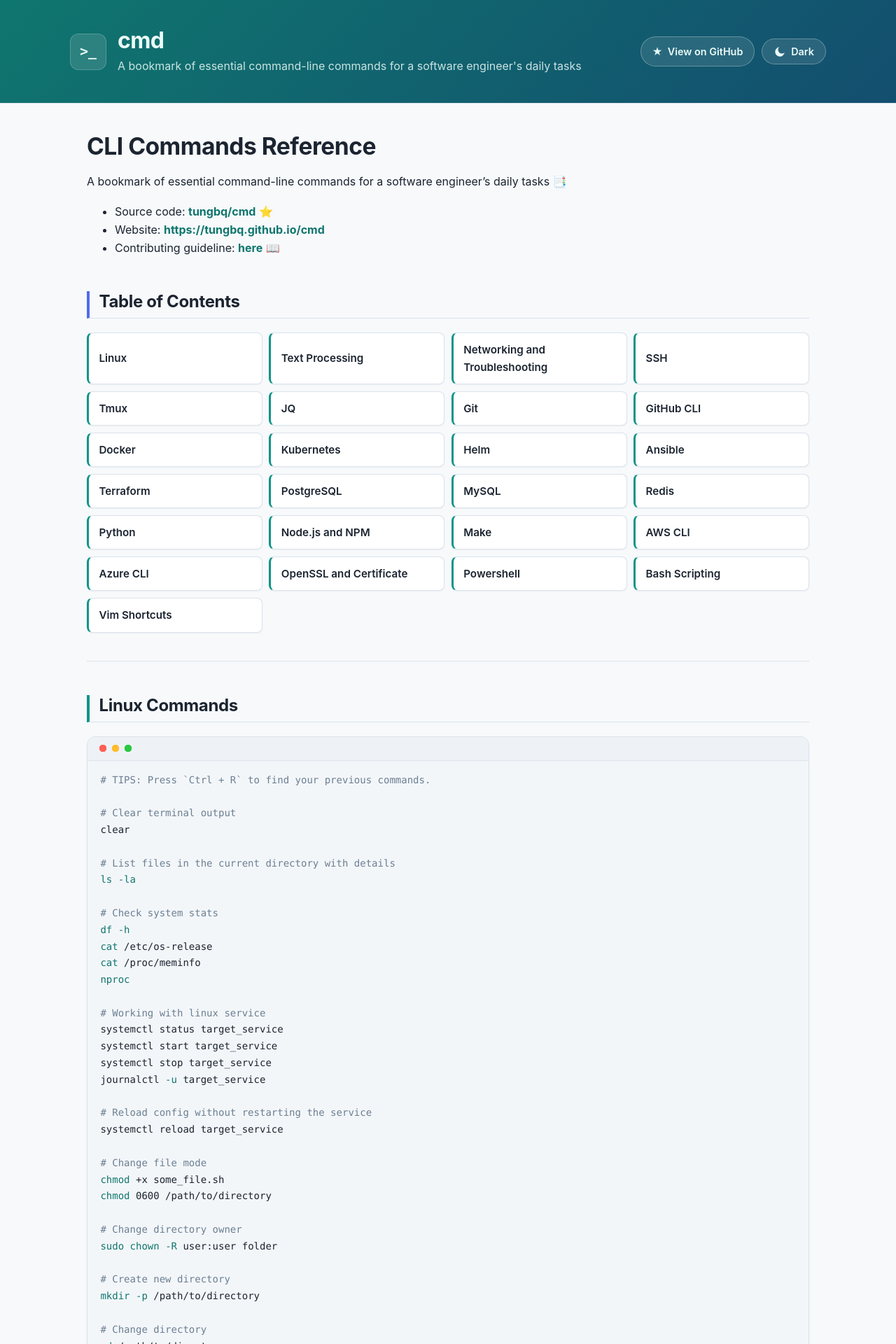
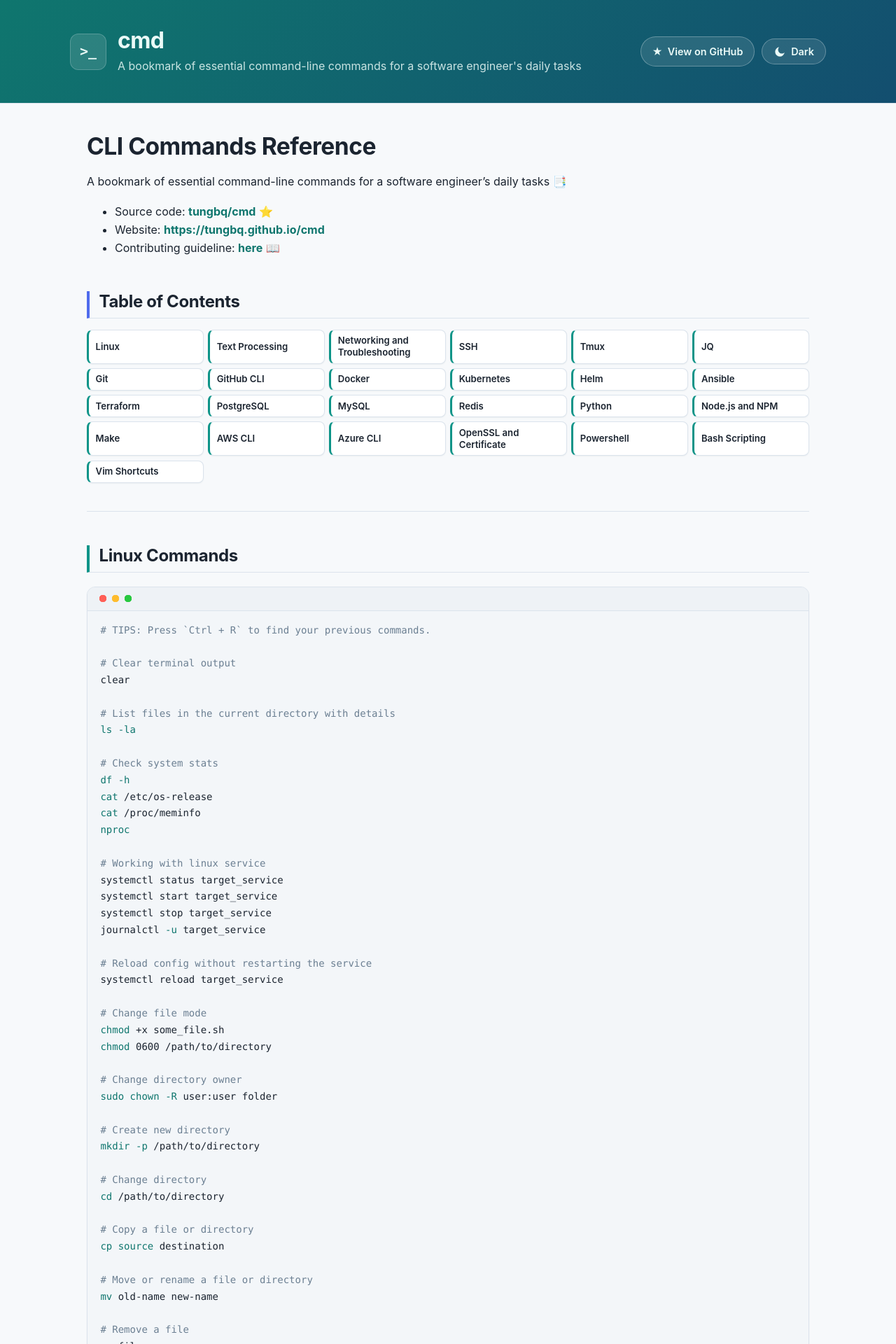
Before and after one commit to tungbq/cmd, a Jekyll site: the page built from README.md, in a window 1280 px wide. Shown: the top 1920 px of the page at 70% size. Built offline with Jekyll 4.4.1, drawn with Linux system fonts in a browser that asks for light colours; our own code applies the rules of GitHub Pages for plain Markdown files.

Commit message:
style: shrink table of contents cards for a denser layout (#65)

```diff
--- a/assets/css/style.css
+++ b/assets/css/style.css
@@ -367,9 +367,9 @@ a:hover {
 
 #table-of-contents + ul {
   display: grid;
-  grid-template-columns: repeat(auto-fill, minmax(230px, 1fr));
-  gap: 0.6rem;
-  margin: 1.25rem 0 0;
+  grid-template-columns: repeat(auto-fill, minmax(150px, 1fr));
+  gap: 0.4rem;
+  margin: 1rem 0 0;
   padding: 0;
   list-style: none;
 }
@@ -384,7 +384,7 @@ a:hover {
   flex: 1;
   display: flex;
   align-items: center;
-  padding: 0.7rem 0.9rem;
+  padding: 0.4rem 0.6rem;
   background: var(--surface);
   border: 1px solid var(--border);
   border-left: 3px solid var(--accent);
@@ -392,7 +392,8 @@ a:hover {
   box-shadow: var(--shadow-soft);
   color: var(--text);
   font-weight: 600;
-  font-size: 0.95rem;
+  font-size: 0.82rem;
+  line-height: 1.3;
   transition: transform 0.15s ease, box-shadow 0.15s ease, border-color 0.15s ease, color 0.15s ease;
 }
 
```
